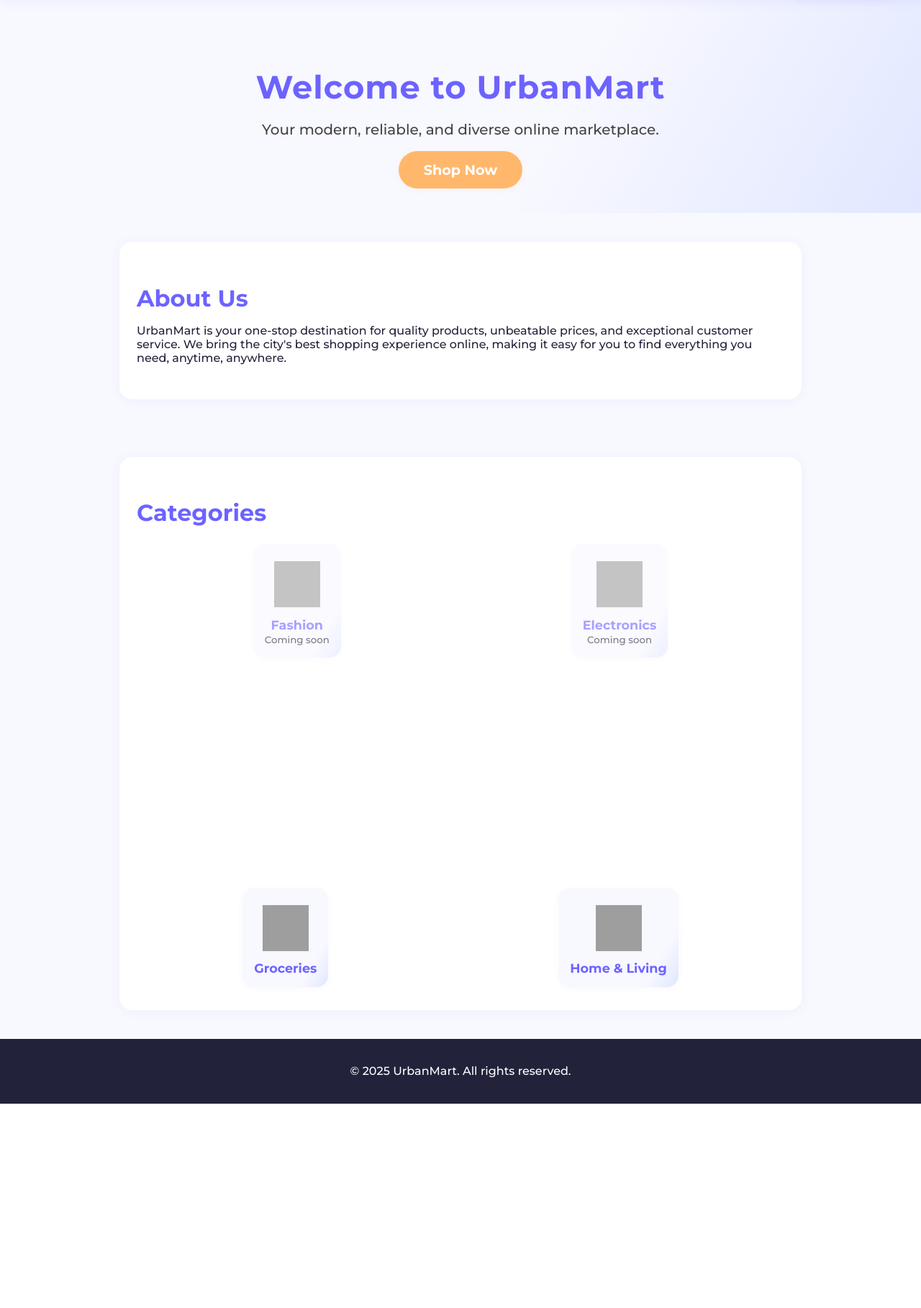
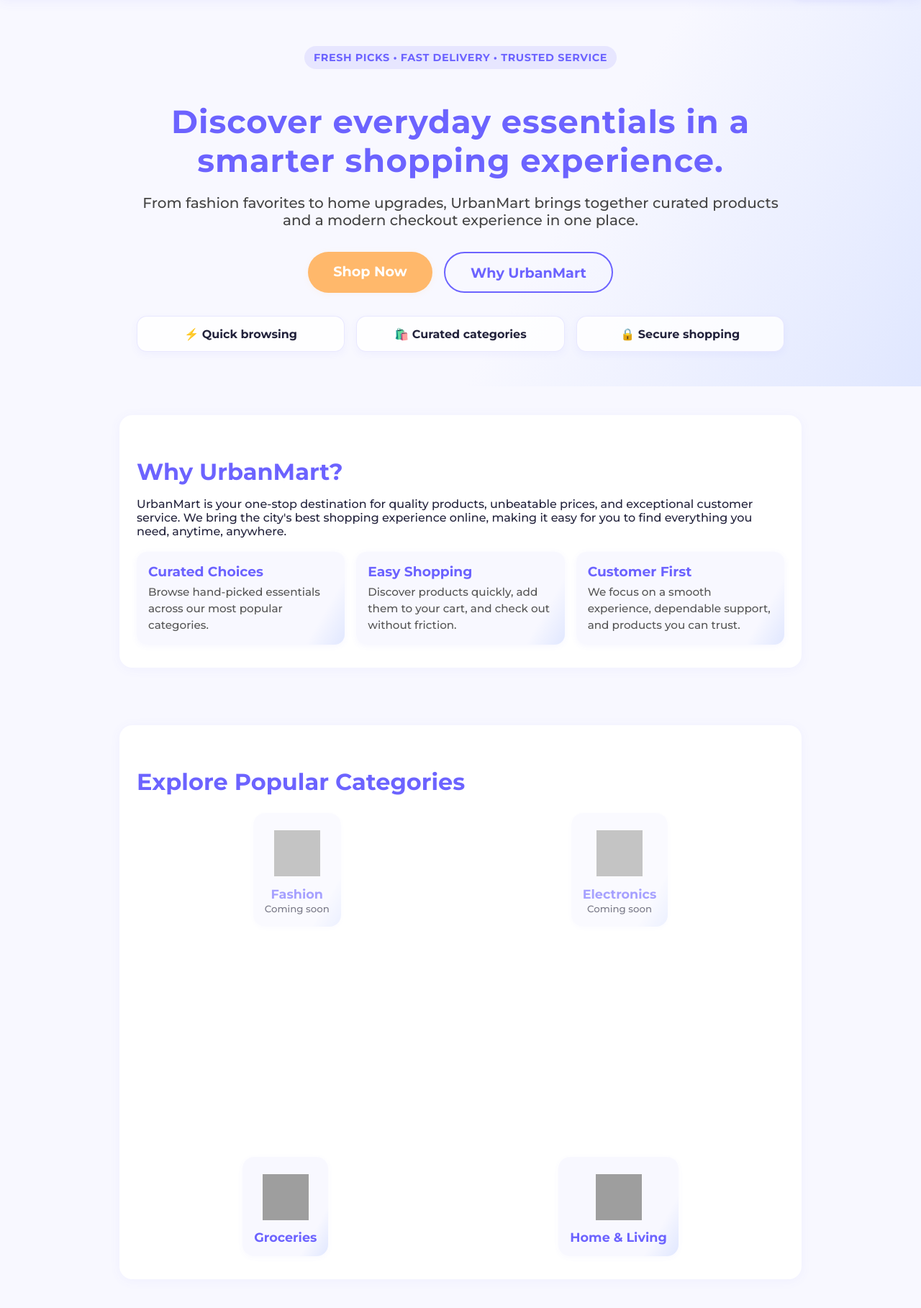
Before and after one commit to mandar-meshram/UrbanKart, a Django app: page / in a window 1280 px wide. Shown: the part 36-1854 px from the top of the page at 72% size. Before the commit the page ends 1570 px from the top, so only its background shows below. Run offline with Django 5.2, Linux system fonts and the light colour scheme; data that the repository does not hold is empty; grey boxes are pictures that could not be loaded.

Commit message:
Updated homepage and project settings

```diff
--- a/UrbanMart/templates/homepage.html
+++ b/UrbanMart/templates/homepage.html
@@ -148,6 +148,93 @@ body {
   box-shadow: 0 4px 20px rgba(108,99,255,0.15);
   padding: 1.5rem 2rem;
   animation: fadeInUp 1s;
+}
+
+.hero-content {
+  max-width: 900px;
+  margin: 0 auto;
+}
+
+.hero .eyebrow {
+  display: inline-block;
+  background: rgba(108, 99, 255, 0.12);
+  color: var(--primary);
+  padding: 0.45rem 0.8rem;
+  border-radius: 999px;
+  font-size: 0.9rem;
+  font-weight: 700;
+  margin-bottom: 1rem;
+  letter-spacing: 0.04em;
+  text-transform: uppercase;
+}
+
+.hero .cta-group {
+  display: flex;
+  justify-content: center;
+  gap: 1rem;
+  flex-wrap: wrap;
+  margin-bottom: 2rem;
+}
+
+.cta-btn.secondary {
+  background: transparent;
+  color: var(--primary);
+  border: 2px solid var(--primary);
+  box-shadow: none;
+}
+
+.cta-btn.secondary:hover {
+  background: var(--primary);
+  color: #fff;
+}
+
+.hero-highlights {
+  display: grid;
+  grid-template-columns: repeat(3, minmax(0, 1fr));
+  gap: 1rem;
+  margin-top: 1rem;
+}
+
+.hero-highlight {
+  background: rgba(255,255,255,0.8);
+  border: 1px solid rgba(108,99,255,0.14);
+  border-radius: 14px;
+  padding: 0.9rem 1rem;
+  font-weight: 600;
+  color: var(--text);
+  box-shadow: 0 4px 12px rgba(108,99,255,0.06);
+}
+
+.section-title {
+  color: var(--primary);
+  font-size: 1.8rem;
+  margin-bottom: 0.8rem;
+}
+
+.highlights-grid {
+  display: grid;
+  grid-template-columns: repeat(3, minmax(0, 1fr));
+  gap: 1rem;
+  margin-top: 1.2rem;
+}
+
+.highlight-card {
+  background: linear-gradient(120deg, #f8f8ff 85%, #e0e7ff 100%);
+  border-radius: 14px;
+  padding: 1rem;
+  box-shadow: 0 2px 10px rgba(108,99,255,0.06);
+}
+
+.highlight-card h3 {
+  margin: 0 0 0.4rem;
+  color: var(--primary);
+}
+
+.highlight-card p {
+  margin: 0;
+  color: #555;
+  font-size: 0.95rem;
+  line-height: 1.5;
 }
 
 .admin-panel h5 {
@@ -343,6 +430,10 @@ footer {
     grid-template-columns: 1fr 1fr;
     gap: 1rem;
   }
+  .hero-highlights,
+  .highlights-grid {
+    grid-template-columns: 1fr;
+  }
   .navbar {
     padding: 0 1rem;
   }
@@ -484,9 +575,20 @@ footer {
 
   <!-- Hero Section -->
   <header class="hero">
-    <h1>Welcome to UrbanMart</h1>
-    <p>Your modern, reliable, and diverse online marketplace.</p>
-    <a href="#categories" class="cta-btn">Shop Now</a>
+    <div class="hero-content">
+      <div class="eyebrow">Fresh picks • Fast delivery • Trusted service</div>
+      <h1>Discover everyday essentials in a smarter shopping experience.</h1>
+      <p>From fashion favorites to home upgrades, UrbanMart brings together curated products and a modern checkout experience in one place.</p>
+      <div class="cta-group">
+        <a href="#categories" class="cta-btn">Shop Now</a>
+        <a href="#about" class="cta-btn secondary">Why UrbanMart</a>
+      </div>
+      <div class="hero-highlights">
+        <div class="hero-highlight">⚡ Quick browsing</div>
+        <div class="hero-highlight">🛍️ Curated categories</div>
+        <div class="hero-highlight">🔒 Secure shopping</div>
+      </div>
+    </div>
   </header>
 
   <!-- ADMIN PANEL - This goes RIGHT AFTER the hero section -->
@@ -503,17 +605,30 @@ footer {
 
   <!-- About Us Section -->
   <section id="about" class="about-section">
-    <h2>About Us</h2>
+    <h2 class="section-title">Why UrbanMart?</h2>
     <p>
-      UrbanMart is your one-stop destination for quality products, unbeatable prices, and exceptional customer service.
-      We bring the city's best shopping experience online, making it easy for you to find everything you need, anytime, anywhere.
+      UrbanMart is your one-stop destination for quality products, unbeatable prices, and exceptional customer service. We bring the city's best shopping experience online, making it easy for you to find everything you need, anytime, anywhere.
     </p>
+    <div class="highlights-grid">
+      <div class="highlight-card">
+        <h3>Curated Choices</h3>
+        <p>Browse hand-picked essentials across our most popular categories.</p>
+      </div>
+      <div class="highlight-card">
+        <h3>Easy Shopping</h3>
+        <p>Discover products quickly, add them to your cart, and check out without friction.</p>
+      </div>
+      <div class="highlight-card">
+        <h3>Customer First</h3>
+        <p>We focus on a smooth experience, dependable support, and products you can trust.</p>
+      </div>
+    </div>
   </section>
 
   <!-- Categories Section -->
   <!-- Categories Section -->
 <section id="categories" class="categories-section">
-    <h2>Categories</h2>
+    <h2 class="section-title">Explore Popular Categories</h2>
     <div class="categories-grid">
         <!-- Fashion Category -->
         {% if categories.fashion %}
```
Also changed, not shown: UrbanMart/UrbanMart/settings.py (+24 -14 lines), manage.py (added, +12 -0 lines), 1 other file.
